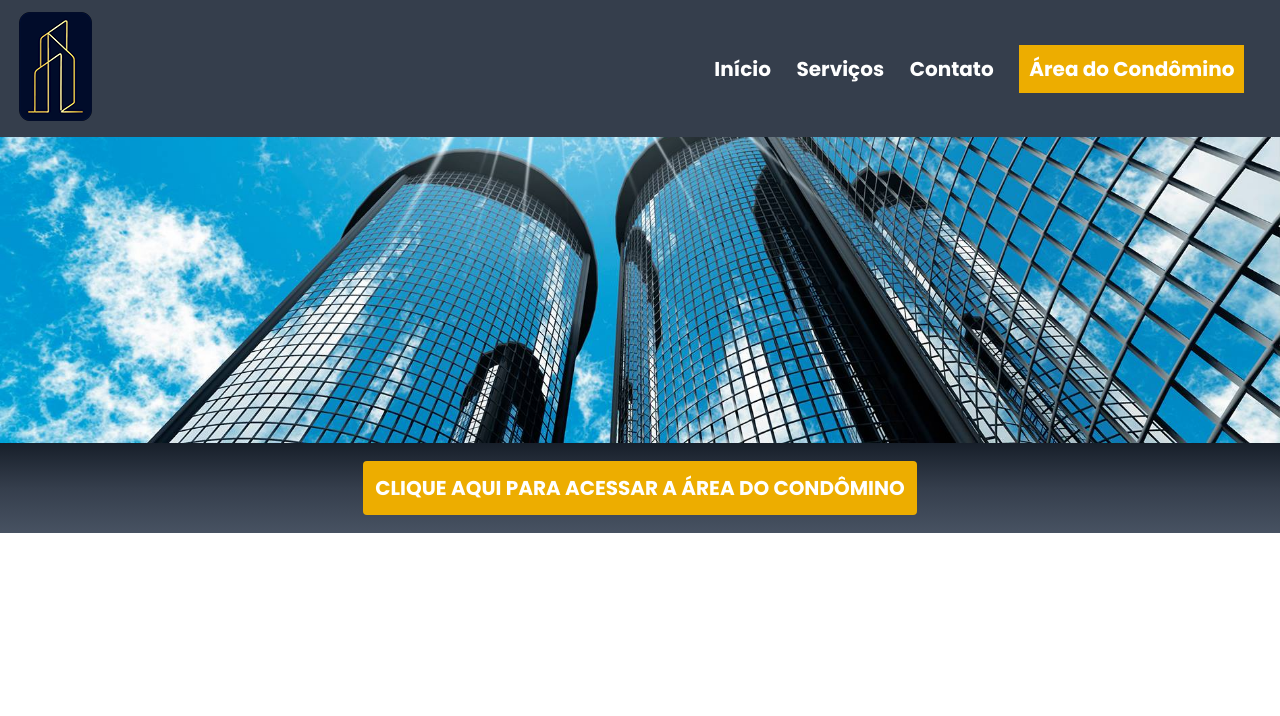
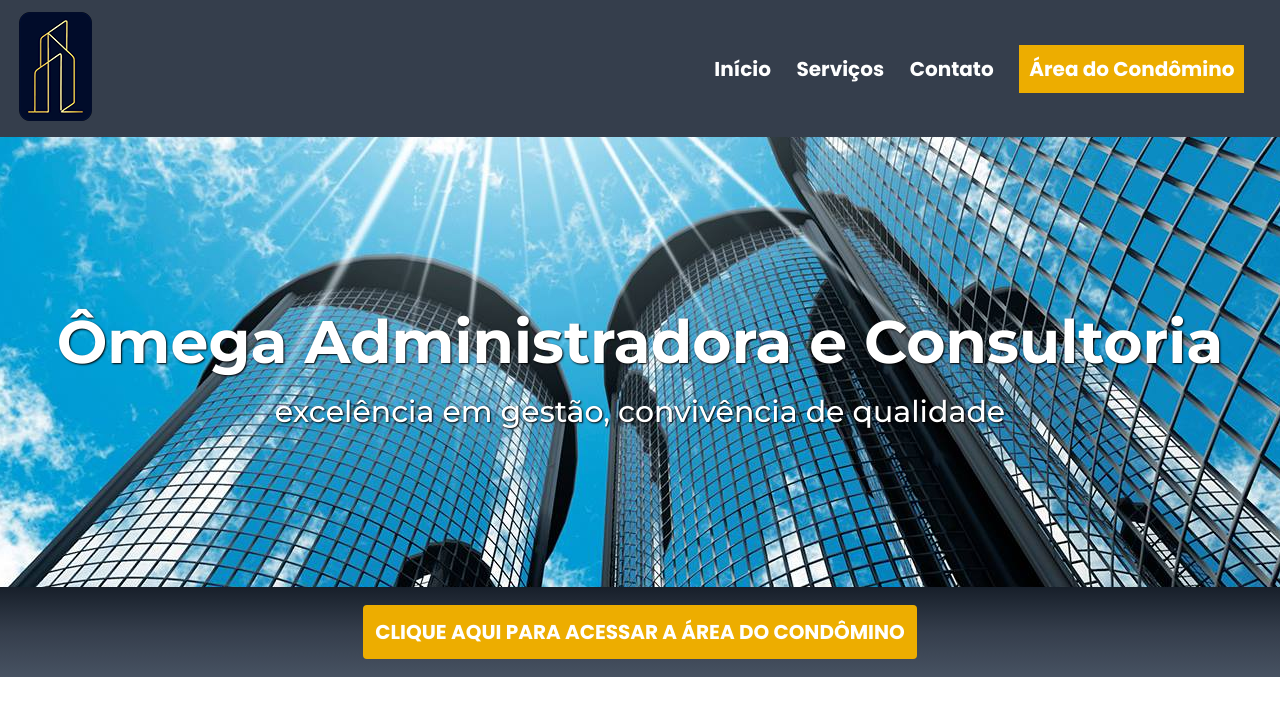
Before and after one commit to gillianfranco/site-omega-administradora, a PHP site: page / in a window 1280 px wide. Shown: the top 716 px of the page. Run offline with PHP 8.4, Linux system fonts and the light colour scheme.

Commit message:
Adicionar nome da Ômega Administradora no centro do above the fold

```diff
--- a/index.php
+++ b/index.php
@@ -84,8 +84,6 @@
             }
             #navBar{
                 width: 100%;
-            position: absolute;
-            top: 0;
                 display: flex;
                 flex-direction: row;
                 justify-content: space-between;
@@ -122,19 +120,37 @@
                 scale: 102%;
             }
         /* Above the fold */
-        header > img{
-            width: 100%;
-            position: sticky;
+        #containerImagem-above-the-fold{
+            height: 450px;
+            background-image: url(assets/images/imagens-above-the-fold/imagem-above-the-fold1896x656.jpg);
+            background-attachment: scroll;
+            background-position: center;
+            display: flex;
+            justify-content: center;
+            align-items: center;
+            flex-direction: column;
+            color: white;
+        }
+        #containerImagem-above-the-fold div{
+            text-align: center;
+        }
+        #containerImagem-above-the-fold div h1{
+            font-size: 3em;
+            text-shadow: 1px 1px 2px black;
+            margin-bottom: 0;
+        }
+        #containerImagem-above-the-fold div p{
+            font-size: 1.5em;
+            margin-top: .5em;
+            text-shadow: 1px 1px 2px black;
         }
         #containerBotaoAreaDoCondomino{
             background: linear-gradient(180deg, var(--azulEscuro2) 0%, var(--azulCinzaEscuro) 50%, var(--azulCinzaClaro) 100%);
-            z-index: 1;
             width: 100%;
             height: 90px;
             display: flex;
             justify-content: center;
             align-items: center;
-            z-index: 1;
         }
         #containerBotaoAreaDoCondomino a{
             background-color: var(--dourado);
@@ -169,7 +185,12 @@
                     <p class="color-vermelho">&#9776;</p>
                 </div> -->
             </nav>
-            <img src="assets/images/imagens-above-the-fold/imagem-above-the-fold1896x656.jpg" alt="Imagem de prédios">
+            <div id="containerImagem-above-the-fold">
+                <div>
+                    <h1 class="montserrat-bold">Ômega Administradora e Consultoria</h1>
+                    <p>excelência em gestão, convivência de qualidade</p>
+                </div>
+            </div>
             <div id="containerBotaoAreaDoCondomino">
                 <a href="" class="poppins-bold">CLIQUE AQUI PARA ACESSAR A ÁREA DO CONDÔMINO</a>
             </div>
```
Lines whose indentation alone changed are shown as unchanged.
